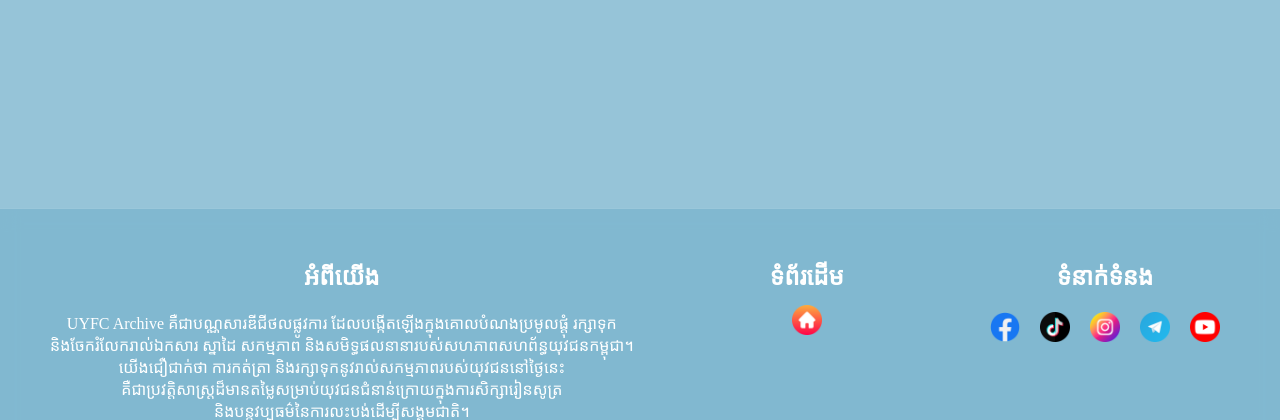
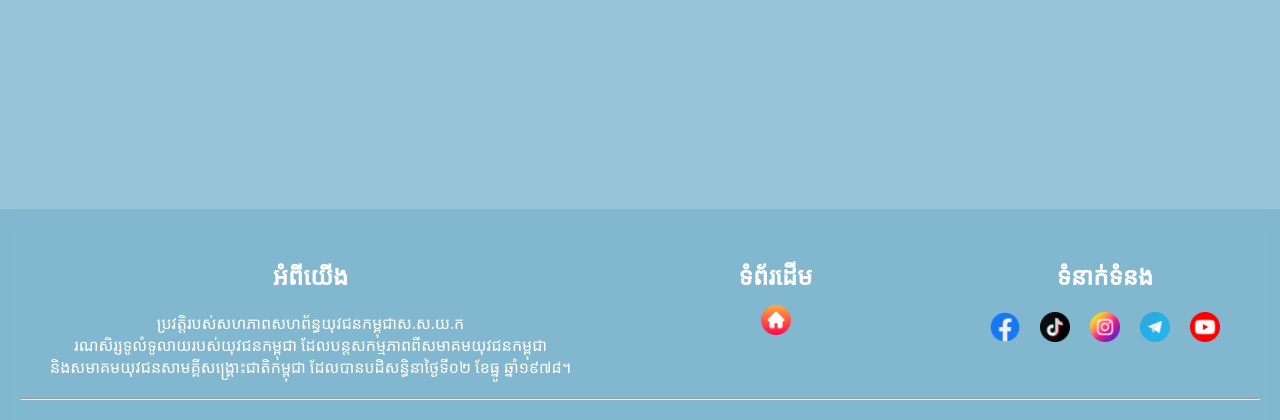
Before and after one commit to udam-dev/uyfc-archive-dynamic-site, a Flask app: page /agriculture in a window 1280 px wide. Shown: the part 272-692 px from the top of the page. Run offline with Flask 3, Linux system fonts and the light colour scheme; data that the repository does not hold is empty; some libraries are stand-ins or nearby versions; some web fonts are replaced.

Commit message:
Update footer content and date range in agriculture.html

```diff
--- a/templates/agriculture.html
+++ b/templates/agriculture.html
@@ -94,7 +94,7 @@
               style="background: #333; color: white; padding: 3px 8px; border-radius: 5px; font-size: 12px; display: inline-block; margin-bottom: 5px;">{{
               post.category }}</span>
             <span class="post-date"
-              style="color: #333; font-size: 12px; margin-left: 10px; font-weight: normal;">📅 {{
+              style="color: rgba(255, 255, 255, 0.75); font-size: 12px; margin-left: 10px; font-weight: normal;">📅 {{
               post.date_posted }}</span>
             <h2 class="htitle">{{ post.event_name }}</h2>
             <p class="ellipsis-text">{{ post.caption }}</p>
@@ -116,10 +116,9 @@
       <section id="about">
         <div class="footer-about">
           <h2>អំពីយើង</h2>
-          <p><a href="">UYFC Archive គឺជាបណ្ណសារឌីជីថលផ្លូវការ ដែលបង្កើតឡើងក្នុងគោលបំណងប្រមូលផ្ដុំ រក្សាទុក <br>និងចែករំលែករាល់ឯកសារ ស្នាដៃ សកម្មភាព និងសមិទ្ធផលនានារបស់សហភាពសហព័ន្ធយុវជនកម្ពុជា។
-          <br>យើងជឿជាក់ថា ការកត់ត្រា និងរក្សាទុកនូវរាល់សកម្មភាពរបស់យុវជននៅថ្ងៃនេះ
-          <br>គឺជាប្រវត្តិសាស្ត្រដ៏មានតម្លៃសម្រាប់យុវជនជំនាន់ក្រោយក្នុងការសិក្សារៀនសូត្រ
-          <br>និងបន្តវប្បធម៌នៃការលះបង់ដើម្បីសង្គមជាតិ។</a></p>
+          <p><a href="">ប្រវត្តិរបស់សហភាពសហព័ន្ធយុវជនកម្ពុជាស.ស.យ.ក<br> រណសិរ្សទូលំទូលាយរបស់យុវជនកម្ពុជា
+              ដែលបន្តសកម្មភាពពីសមាគមយុវជនកម្ពុជា <br>និងសមាគមយុវជនសាមគ្គីសង្គ្រោះជាតិកម្ពុជា ដែលបានបដិសន្ធិនាថ្ងៃទី០២
+              ខែធ្នូ ឆ្នាំ១៩៧៨។</a></p>
         </div>
       </section>
       <div class="footer-links">
@@ -153,7 +152,7 @@
       width="100%" height="500" style="border: 0;" allowfullscreen="" loading="lazy"
       referrerpolicy="no-referrer-when-downgrade"></iframe>
     <div class="footer-bottom">
-      <p>&copy;2026 UYFC ARCHIVE. All rights reserved.</p>
+      <p>&copy; 2024-2026 UYFC ARCHIVE. All rights reserved.</p>
     </div>
   </footer>
   <script src="{{ url_for('static', filename='JavaScript/script.js') }}"></script>
```
